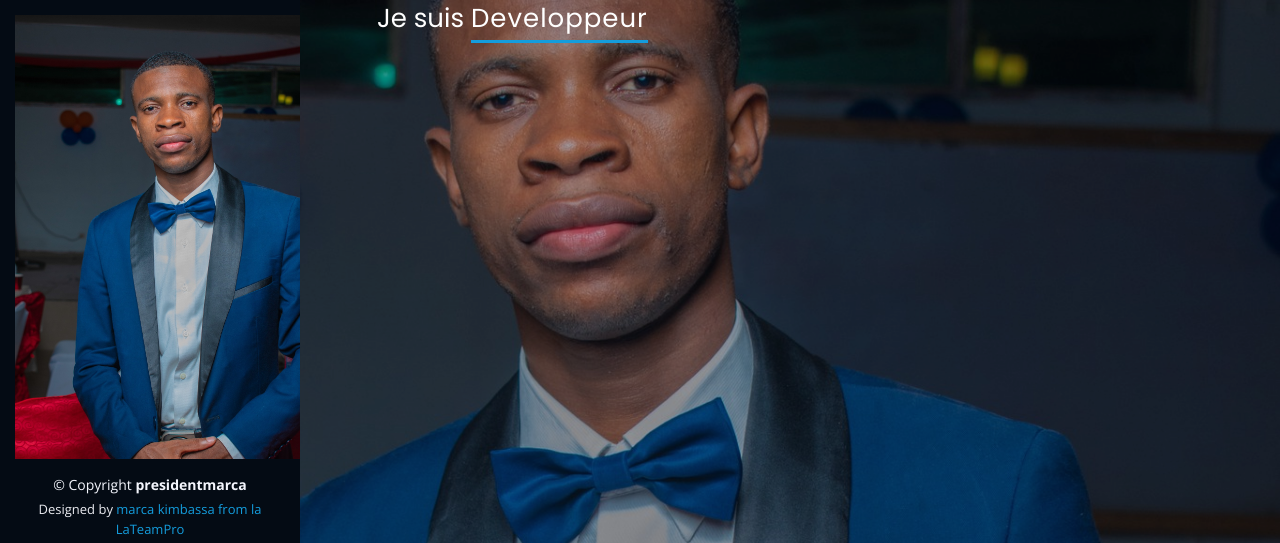
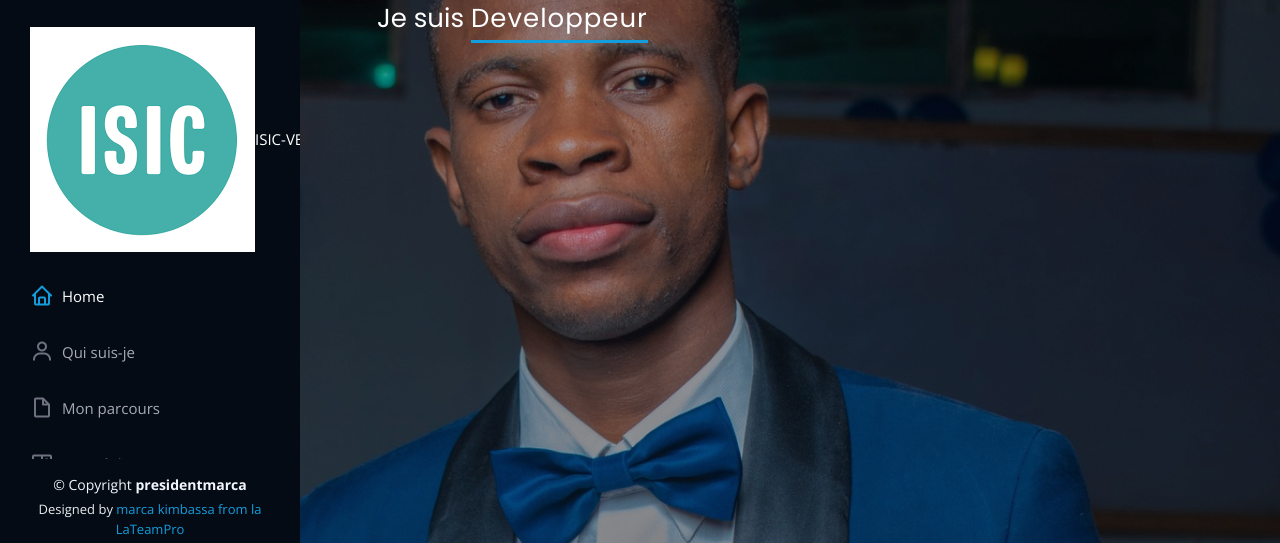
Before and after one commit to KIMBASSA/marca, a plain HTML site: page index.html in a window 1280 px wide. Shown: the part 246-789 px from the top of the page. Drawn offline with nearby package versions, Linux system fonts and the light colour scheme.

Commit message:
Update index.html

```diff
--- a/index.html
+++ b/index.html
@@ -50,8 +50,7 @@
 
       <nav id="navbar" class="nav-menu navbar">
         <ul>
-          <li> <img src="assets/img/marca.jpg" class="img-fluid circle" alt="" style="height: 20%;"></li>
-          <li><a href="#hero" class="nav-link scrollto active"><img src="assets/img/isic2.png" alt=""> <span>ISIC-VERIFIER</span></a></li>
+          <li><a href="#hero" class="nav-link scrollto active"><img src="assets/img/isic2.png" class="img-circle" alt=""> <span>ISIC-VERIFIER</span></a></li>
           <li><a href="#hero" class="nav-link scrollto active"><i class="bx bx-home"></i> <span>Home</span></a></li>
           <li><a href="#about" class="nav-link scrollto"><i class="bx bx-user"></i> <span>Qui suis-je</span></a></li>
           <li><a href="#resume" class="nav-link scrollto"><i class="bx bx-file-blank"></i> <span>Mon parcours</span></a></li>
```
